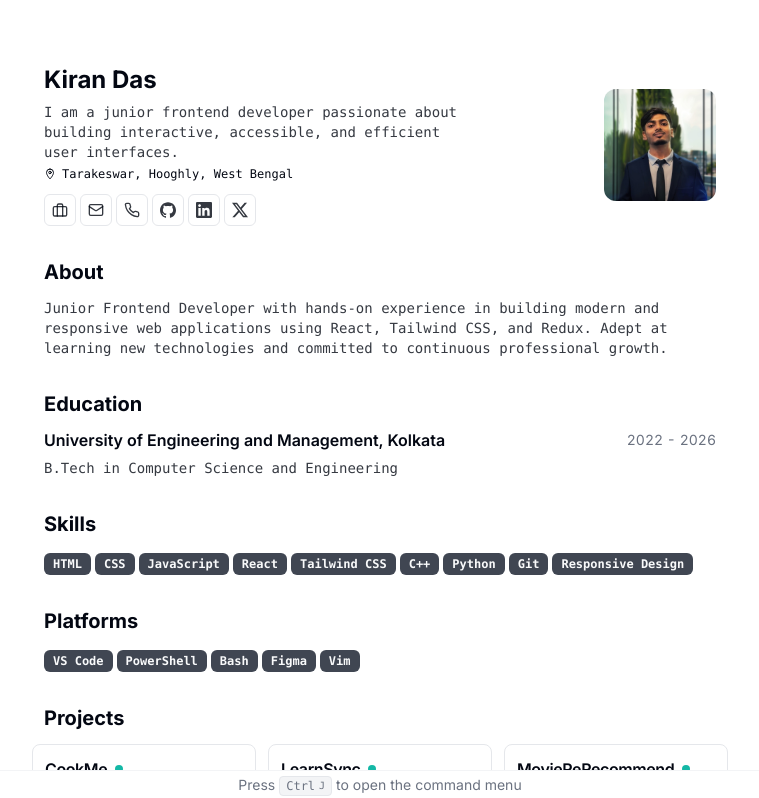
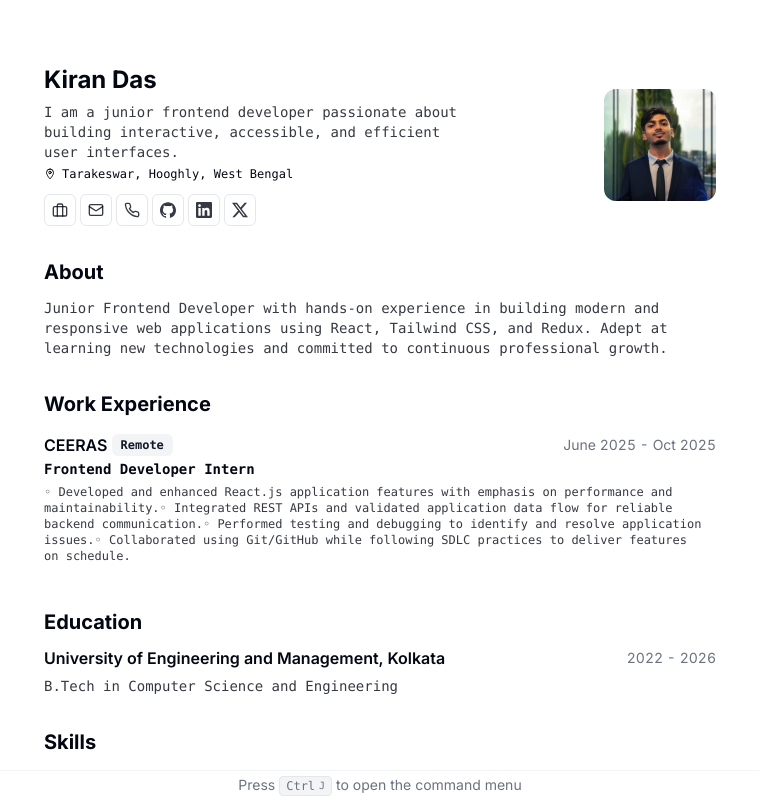
Before and after one commit to Kane-dylan/Portfolio, a Next.js app: page / in a window 1280 px wide. Shown: the top 798 px of the page, without its empty margins (260-1019 px from the left). Built offline with nearby package versions, Linux system fonts and the light colour scheme.

Commit message:
work exp update

```diff
--- a/src/app/page.tsx
+++ b/src/app/page.tsx
@@ -1,7 +1,7 @@
 import { CommandMenu } from "@/components/command-menu";
 import { Metadata } from "next";
 import { RESUME_DATA } from "@/data/resume-data";
-// import { WorkExperience } from "./components/WorkExperience";
+import { WorkExperience } from "./components/WorkExperience";
 import { Projects } from "./components/Projects";
 import { Education } from "./components/Education";
 import { Summary } from "./components/Summary";
@@ -75,7 +75,7 @@ export default function ResumePage() {
         <div className="space-y-8 print:space-y-4">
           <Summary summary={RESUME_DATA.summary} />
 
-          {/*<WorkExperience work={RESUME_DATA.work} />*/}
+          <WorkExperience work={RESUME_DATA.work} />
 
           <Education education={RESUME_DATA.education} />
 
```
